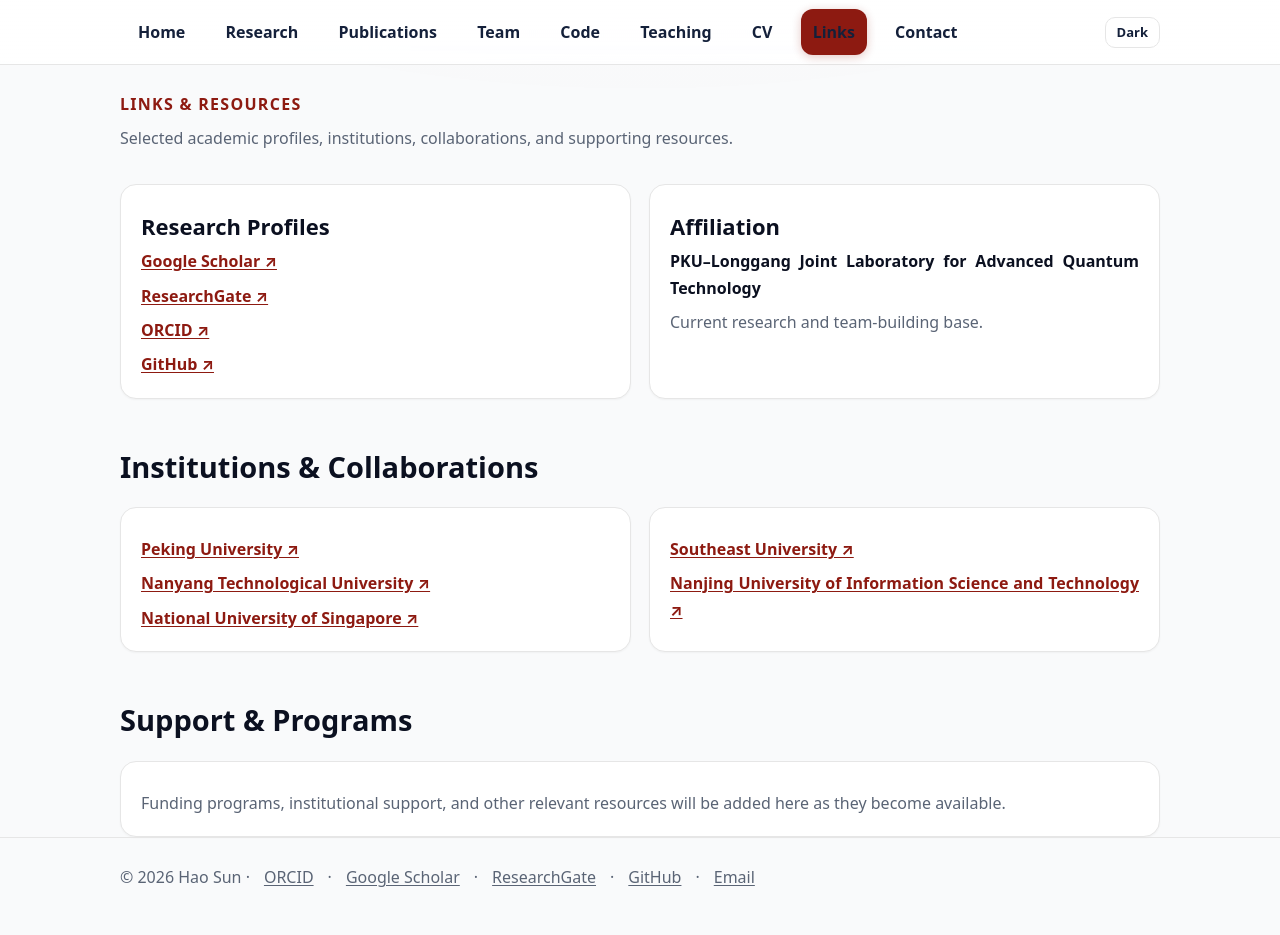
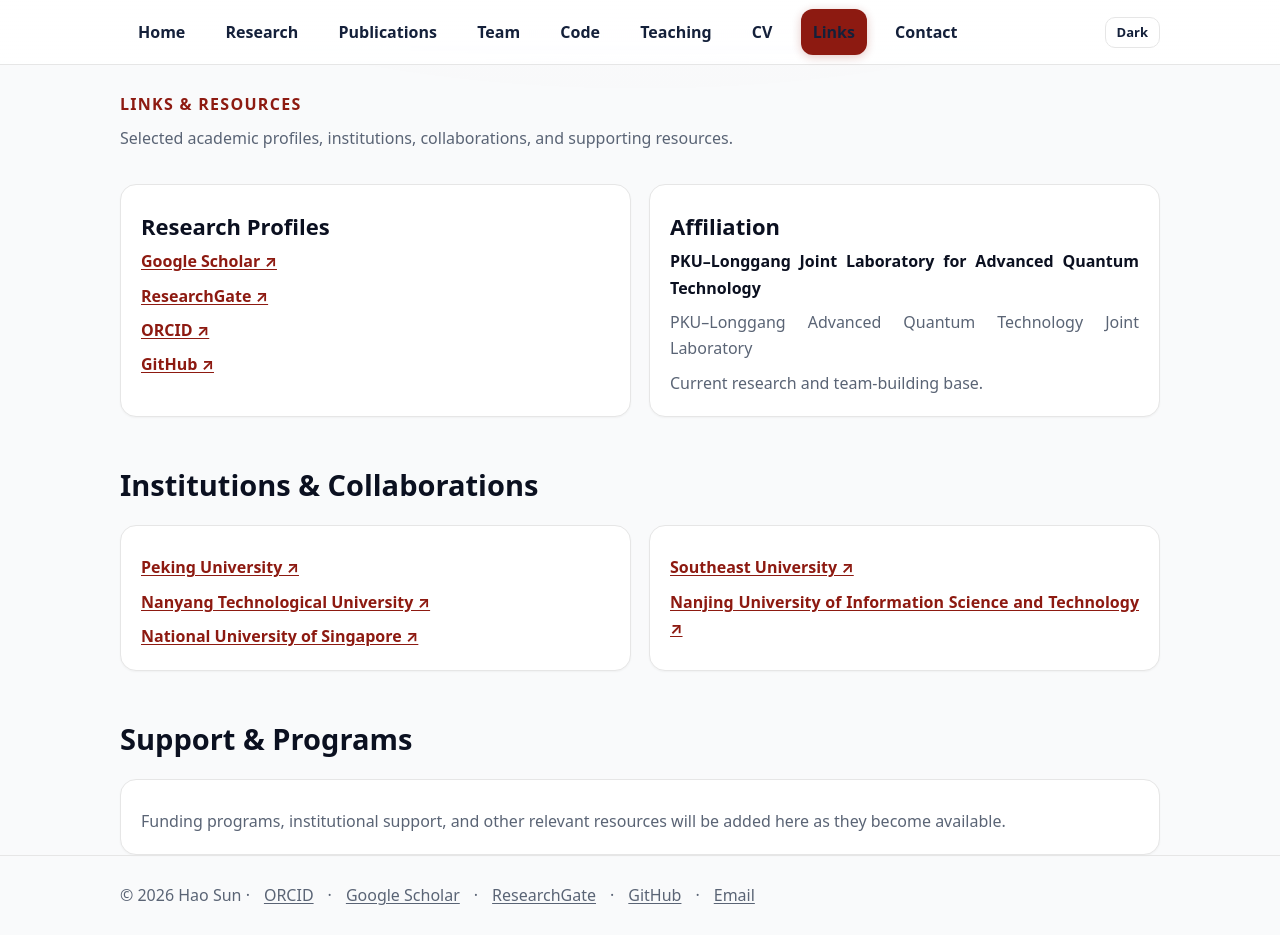
Before and after one commit to sunohao/sunohao.github.io, a Jekyll site: the page built from links/index.md, in a window 1280 px wide and 935 px high. Built offline with Jekyll 4.4.1, drawn with Linux system fonts in a browser that asks for light colours.

Commit message:
Add alternate laboratory name to Links affiliation

```diff
--- a/links/index.md
+++ b/links/index.md
@@ -20,6 +20,7 @@ permalink: /links.html
   <div class="card pad">
     <h2>Affiliation</h2>
     <p><strong>PKU–Longgang Joint Laboratory for Advanced Quantum Technology</strong></p>
+    <p class="muted">PKU–Longgang Advanced Quantum Technology Joint Laboratory</p>
     <p class="muted">Current research and team-building base.</p>
   </div>
 </div>
```
